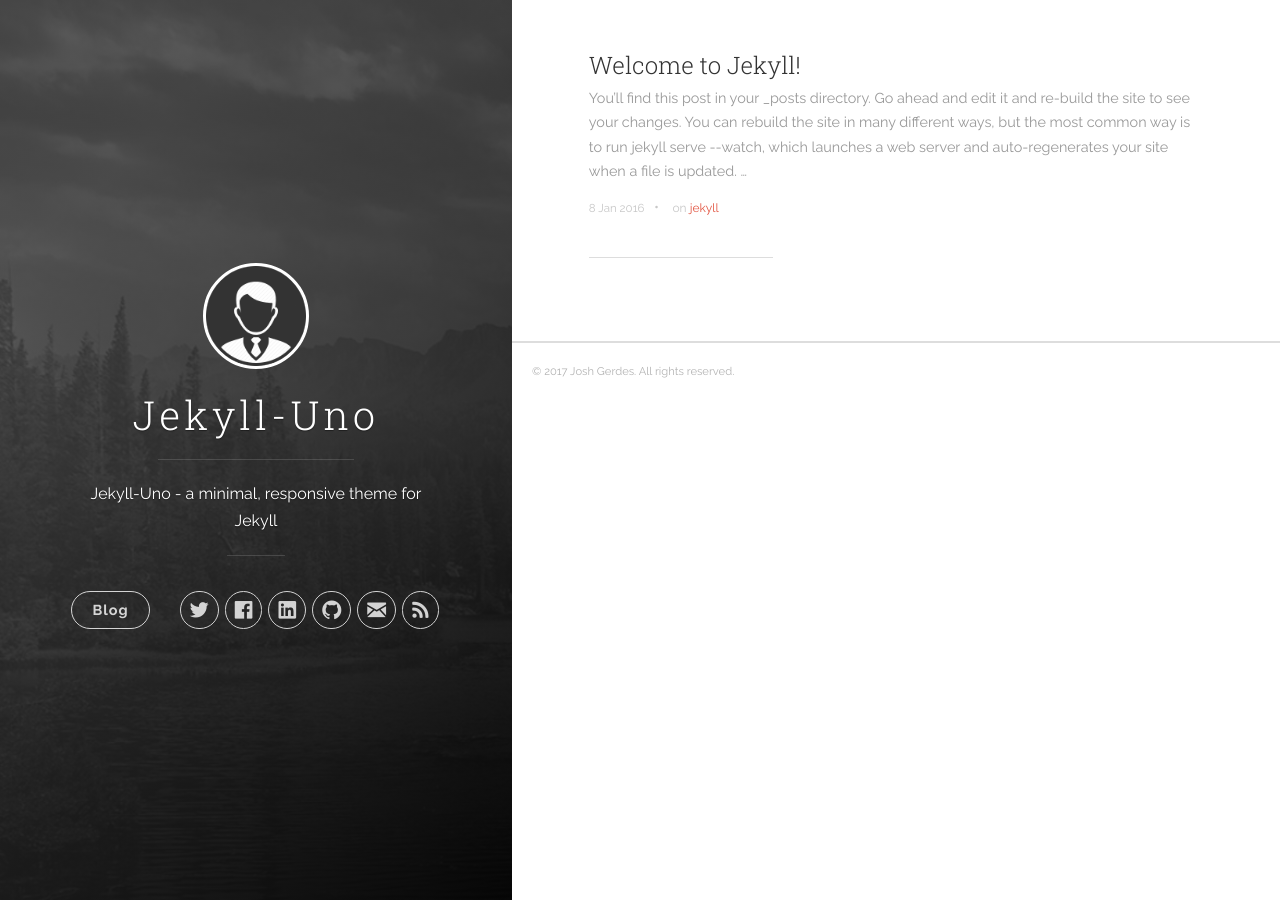
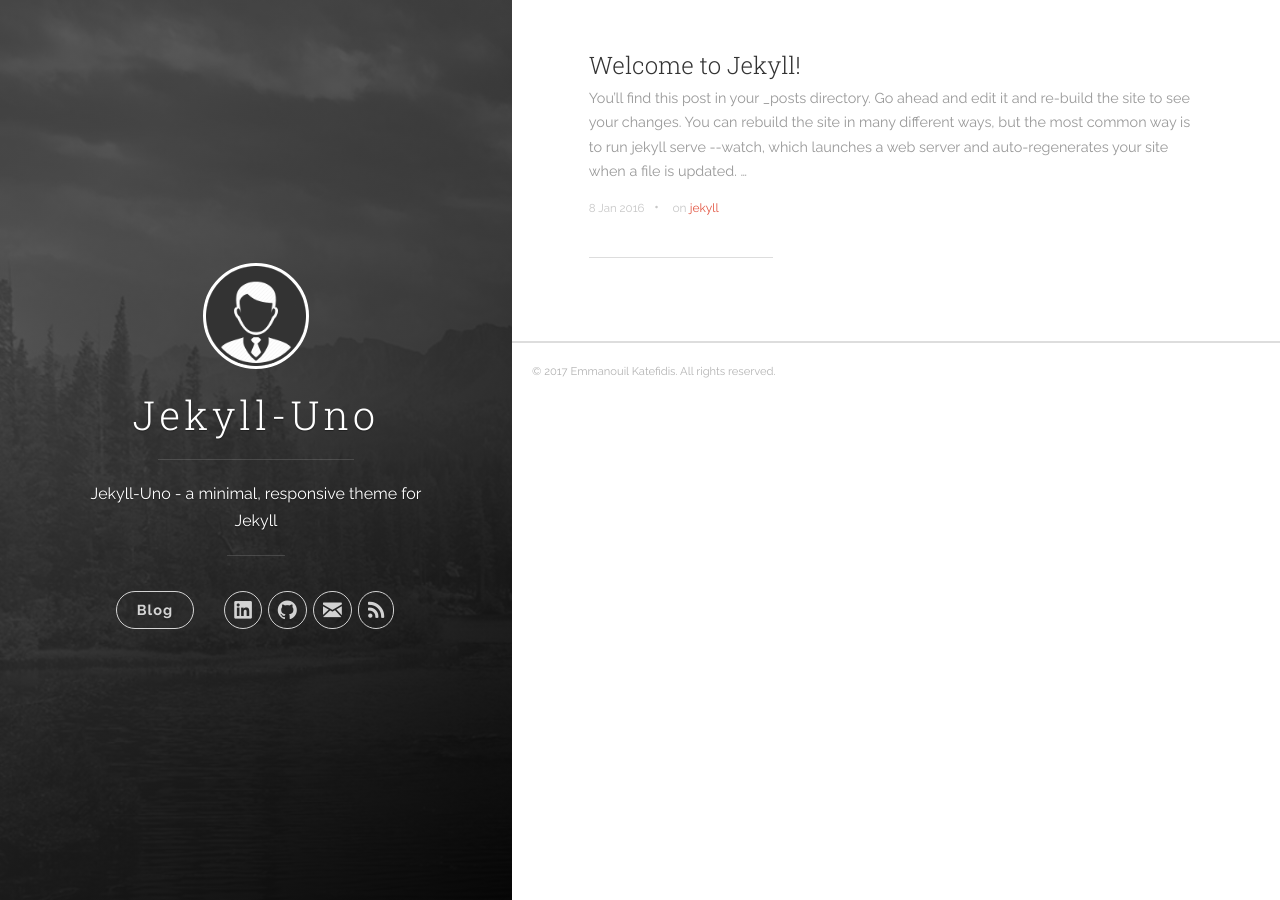
Before and after one commit to man0s/man0s.github.io, a Jekyll site: the page built from index.html, in a window 1280 px wide. Built offline with Jekyll 4.4.1, drawn with Linux system fonts in a browser that asks for light colours; nearby versions of some CDN libraries; the list of posts is cut into pages by our own code; some of the changed lines change nothing that is shown.

Commit message:
Update _config.yml

```diff
--- a/_config.yml
+++ b/_config.yml
@@ -3,16 +3,16 @@
 description: 'Jekyll-Uno - a minimal, responsive theme for Jekyll'
 url: 'https://man0s.github.io/'
 baseurl: ''
-# google_analytics: 'UA-XXXXXX-X'
-# disqus_shortname: 'your-disqus-name'
+google_analytics: 'UA-83279918-2'
+disqus_shortname: 'katefidis'
 
 author:
-  name: 'Josh Gerdes'
-  email: josh@joshgerdes.com
-  twitter_username: joshgerdes
-  facebook_username: joshgerdes
-  github_username:  joshgerdes
-  linkedin_username:  joshgerdes
+  name: 'Emmanouil Katefidis'
+  email: katefidis@ceid.upatras.gr
+  #twitter_username: man0ssl
+  #facebook_username: man0ssl
+  github_username:  man0s
+  linkedin_username:  man0s
 
 defaults:
   -
```
